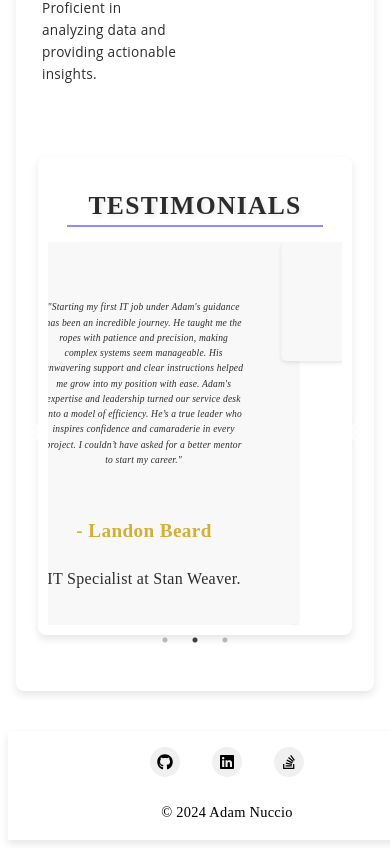
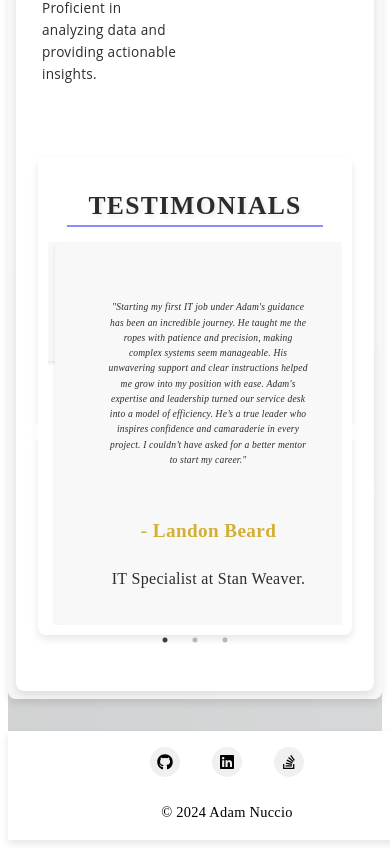
Before and after one commit to yahm0/AMN-REACT.JS-Portfolio, a React (Create React App) app: page / in a window 390 px wide. Shown: the part 2725-3573 px from the top of the page. Built offline with nearby package versions, Linux system fonts and the light colour scheme.

Commit message:
added responsive design.

```diff
--- a/src/App.jsx
+++ b/src/App.jsx
@@ -11,26 +11,20 @@
 // Main App component
 function App() {
   return (
-    // Router to manage application routing
     <Router>
       <div className="App">
-        {/* Header component to be displayed on all pages */}
+        <div className="background-container">
           <Header />
           <main>
-          {/* Routes component to define the routes of the application */}
             <Routes>
-            {/* Route for the About Me page */}
               <Route path="/" element={<AboutMe />} />
-            {/* Route for the Portfolio page */}
               <Route path="/portfolio" element={<Portfolio />} />
-            {/* Route for the Contact page */}
               <Route path="/contact" element={<Contact />} />
-            {/* Route for the Resume page */}
               <Route path="/resume" element={<Resume />} />
             </Routes>
           </main>
-        {/* Footer component to be displayed on all pages */}
           <Footer />
+        </div>
       </div>
     </Router>
   );
--- a/src/components/TestimonialsSlider.jsx
+++ b/src/components/TestimonialsSlider.jsx
@@ -7,11 +7,11 @@
     const settings = {
         dots: true,              // Display navigation dots below the slider. Each dot represents a slide and allows the user to navigate to a specific slide.
         infinite: true,          // Enable infinite scrolling. When the last slide is reached, the slider will seamlessly transition back to the first slide.
-        speed: 5000,             // The duration of the transition between slides in milliseconds. Here, 2000ms means it takes 2 seconds to complete a slide transition, providing a smooth and slower scrolling effect.
+        speed: 10000,             // The duration of the transition between slides in milliseconds. Here, 2000ms means it takes 2 seconds to complete a slide transition, providing a smooth and slower scrolling effect.
         slidesToShow: 1,         // Number of slides to display at one time. Set to 1 to show only one testimonial at a time.
         slidesToScroll: 1,       // Number of slides to scroll through at one time. Set to 1 so each click or autoplay event scrolls through one slide.
         autoplay: true,          // Enable automatic scrolling through slides. The slider will automatically progress to the next slide after the delay specified in autoplaySpeed.
-        autoplaySpeed: 5000,    // Time delay in milliseconds before automatically transitioning to the next slide. Set to 15000ms (15 seconds) to allow the user ample time to read each testimonial.
+        autoplaySpeed: 10000,    // Time delay in milliseconds before automatically transitioning to the next slide. Set to 15000ms (15 seconds) to allow the user ample time to read each testimonial.
         cssEase: 'linear',       // Defines the CSS easing function to apply to the transition effect between slides. 'linear' creates a consistent, steady transition speed without acceleration or deceleration.
         pauseOnHover: true,      // Pause the autoplay when the user hovers over the slider. This allows the user to take more time reading a testimonial without being interrupted by an automatic slide transition.
     };
--- a/src/styles/App.css
+++ b/src/styles/App.css
@@ -9,6 +9,18 @@
   /* Ensures the app takes up at least the full viewport height */
 }
 
+/* Background Image Container */
+.background-container {
+  background-image: url('/assets/imgs/overlapping-white-grey-gradient-circles-background-vector.jpg');
+  background-size: cover;
+  background-position: center;
+  background-repeat: no-repeat;
+  width: 100%;
+  height: 100%;
+  display: flex;
+  flex-direction: column;
+}
+
 /* Main Content Area */
 main {
   padding: 2rem;
@@ -17,7 +29,10 @@
   width: 100%;
   box-sizing: border-box;
   flex: 1;
-  /* Allows the main content to expand and push the footer to the bottom */
+  background-color: rgba(255, 255, 255, 0.8);
+  /* White background with transparency */
+  border-radius: 8px;
+  box-shadow: 0 4px 8px rgba(0, 0, 0, 0.1);
 }
 
 /* Responsive Grid Layout */
```
Also changed, not shown: public/assets/imgs/overlapping-white-grey-gradient-circles-background-vector.jpg (added). Lines whose indentation alone changed are shown as unchanged.
